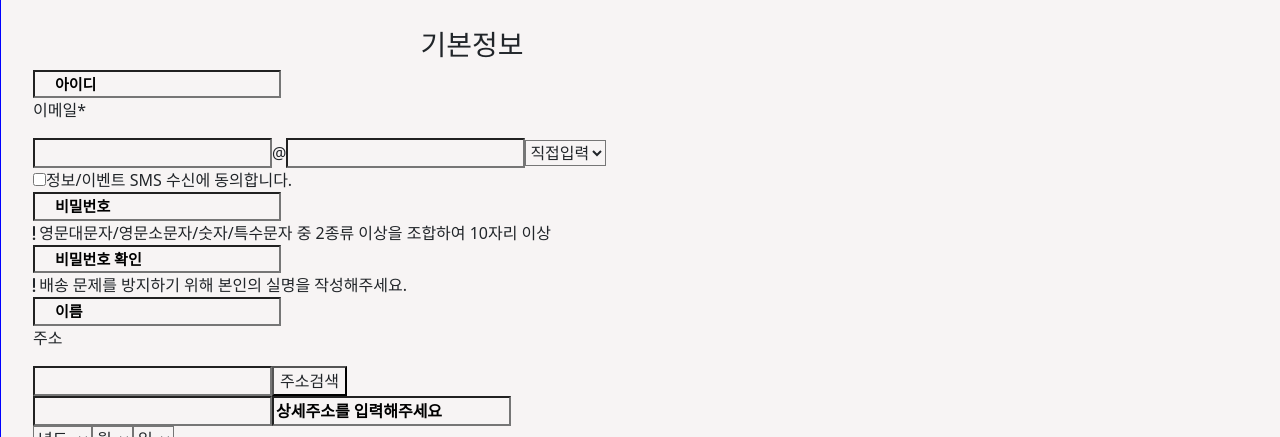
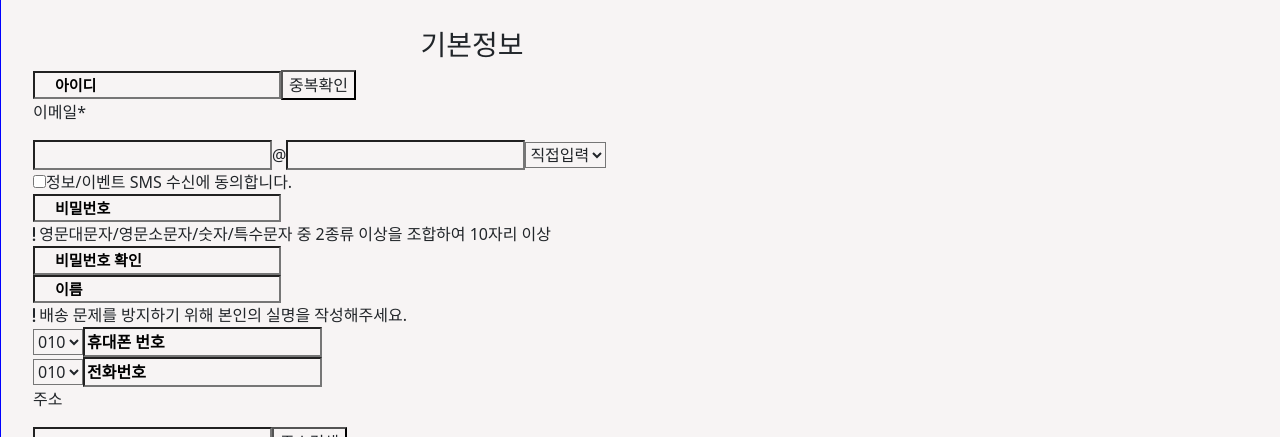
Before and after one commit to jung1111/everline, a React (Create React App) app in the folder front/: page /member/signup in a window 1280 px wide. Shown: the part 466-903 px from the top of the page. Built offline with nearby package versions, Linux system fonts and the light colour scheme.

Commit message:
commit kim 0530

```diff
--- a/front/src/pages/Login.jsx
+++ b/front/src/pages/Login.jsx
@@ -1,10 +1,12 @@
 import React, { useState, useRef } from "react";
-import { Link } from "react-router-dom";
+import { Link, useNavigate } from "react-router-dom";
+import axios from "axios";
 import { FontAwesomeIcon } from "@fortawesome/react-fontawesome";
 import { faComment, faN } from "@fortawesome/free-solid-svg-icons";
 import { faApple } from "@fortawesome/free-brands-svg-icons";
 
 export default function Login() {
+  const navigate = useNavigate();
   const userIdRef = useRef(null);
   const userPassRef = useRef(null);
   const [formData, setFormData] = useState({ userId: "", userPass: "" });
@@ -14,20 +16,34 @@ export default function Login() {
     setFormData({ ...formData, [name]: value });
   };
 
+  /**
+   * 로그인 버튼 클릭 - 서버연동
+   */
   const handleSubmit = (e) => {
-    //submit 버튼이 클릭했습니다. 이벤트!!!
     e.preventDefault();
 
     if (validataionCheck()) {
-      //validataionCheck() 결과가 true이면 서버전송
-      console.log(formData);
-
-      //서버전송 GET : 패킷(header) : url => axios.get()  ==> /:id
-      //서버전송 POST : 패킷(body) => axios.post()
+      const url = "http://127.0.0.1:8000/member/login";
+      axios({
+        method: "POST",
+        url: url,
+        data: formData,
+      })
+        .then((res) => {
+          console.log("result ->", res.data);
+          if (res.data.cnt === 1) {
+            alert("로그인 성공!!");
+            navigate("/"); //홈으로 이동
+          } else {
+            alert("로그인 실패, 다시 입력해주세요");
+            setFormData({ userId: "", userPass: "" });
+            userIdRef.current.focus();
+          }
+        })
+        .catch((error) => console.log(error));
     }
   };
 
-  //validataionCheck()
   const validataionCheck = () => {
     let checkFlag = true;
 
--- a/front/src/pages/Signup.jsx
+++ b/front/src/pages/Signup.jsx
@@ -10,6 +10,7 @@ import {
   validateCheck,
   changeEmailDomain,
 } from "../apis/validate.js";
+import SubTitle from "../components/SubTitle.jsx";
 
 export default function Signup() {
   const [formData, setFormData] = useState({
@@ -17,6 +18,10 @@ export default function Signup() {
     userPass: "",
     userPassCheck: "",
     userName: "",
+    mobileNumber1: "010",
+    mobileNumber2: "",
+    phoneNumber1: "",
+    phoneNumber2: "",
     emailId: "",
     emailDomain: "",
     snsSent: false,
@@ -36,6 +41,10 @@ export default function Signup() {
     userPassRef: useRef(null),
     userPassCheckRef: useRef(null),
     userNameRef: useRef(null),
+    mobileNumber1Ref: useRef(null),
+    mobileNumber2Ref: useRef(null),
+    phoneNumber1Ref: useRef(null),
+    phoneNumber2Ref: useRef(null),
     emailIdRef: useRef(null),
     emailDomainRef: useRef(null),
     snsSentRef: useRef(null),
@@ -49,11 +58,41 @@ export default function Signup() {
 
   const [mode, setMode] = useState("individual");
   const [isOpen, setIsOpen] = useState(false);
-  const [signupSuccess, setSignupSuccess] = useState(false);
 
   const handleChange = (e) => {
     const { name, value } = e.target;
     setFormData({ ...formData, [name]: value });
+  };
+
+  /**
+   * 아이디 중복체크
+   */
+  const handleIdCheck = () => {
+    if (refs.userIdRef.current.value == "") {
+      alert("아이디를 입력해주세요");
+      refs.userIdRef.current.focus();
+    } else {
+      const url = "http://127.0.0.1:8000/member/idCheck";
+      const userId = refs.userIdRef.current.value;
+      axios({
+        method: "post",
+        url: url,
+        data: { userId: userId },
+      })
+        .then((res) => {
+          console.log(res.data);
+          if (res.data.cnt === 1) {
+            alert("이미 사용중인 아이디 입니다. 다시 입력해주세요");
+            refs.userIdRef.current.focus();
+          } else {
+            alert("사용 가능한 아이디입니다.");
+            refs.emailIdRef.current.focus();
+          }
+        })
+        .catch(
+          (error) => console.error("Error:", error) // 디버그 로그
+        );
+    }
   };
 
   const handleSwitchMode = (newMode) => {
@@ -139,14 +178,23 @@ export default function Signup() {
   const handleSubmit = async () => {
     if (validateCheck(refs, formData)) {
       if (passCheck(refs)) {
-        const isSuccess = true;
-        setSignupSuccess(isSuccess);
-
-        if (isSuccess) {
-          console.log(formData)
-          alert("회원가입성공");
-          window.location.href = "/";
-        }
+        const url = "http://127.0.0.1:8000/member/signup";
+        axios({
+          method: "post",
+          url: url,
+          data: formData,
+        })
+          .then((res) => {
+            //console.log("result ->", res.data);
+            //console.log("formdata ->", formData);
+            if (res.data.cnt === 1) {
+              alert("회원가입성공");
+              window.location.href = "/member";
+            } else {
+              alert("회원가입 실패, 정보를 다시 입력하세요");
+            }
+          })
+          .catch();
       }
     }
   };
@@ -180,6 +228,9 @@ export default function Signup() {
                 onChange={handleChange}
                 ref={refs.userIdRef}
               />
+              <button type="button" onClick={handleIdCheck}>
+                중복확인
+              </button>
             </li>
             <li>
               <p>
@@ -253,12 +304,6 @@ export default function Signup() {
               />
             </li>
             <li>
-              <span>
-                <FontAwesomeIcon icon={faExclamation} /> 배송 문제를 방지하기
-                위해 본인의 실명을 작성해주세요.
-              </span>
-            </li>
-            <li>
               <input
                 type="text"
                 name="userName"
@@ -267,6 +312,46 @@ export default function Signup() {
                 value={formData.userName}
                 ref={refs.userNameRef}
                 onChange={handleChange}
+              />
+            </li>
+            <li>
+              <span>
+                <FontAwesomeIcon icon={faExclamation} /> 배송 문제를 방지하기
+                위해 본인의 실명을 작성해주세요.
+              </span>
+            </li>
+            <li>
+              {/* 필수전화번호 */}
+              <select name="mobileNumber1">
+                <option value="010">010</option>
+                <option value="011">011</option>
+                <option value="016">016</option>
+                <option value="017">017</option>
+              </select>
+              <input
+                type="text"
+                name="mobileNumber2"
+                value={formData.mobileNumber2}
+                onChange={handleChange}
+                ref={refs.mobileNumber2Ref}
+                placeholder="휴대폰 번호"
+              />
+            </li>
+            <li>
+              {/* 일반전화번호 */}
+              <select name="phoneNumber1">
+                <option value="010">010</option>
+                <option value="011">011</option>
+                <option value="016">016</option>
+                <option value="017">017</option>
+              </select>
+              <input
+                type="text"
+                name="phoneNumber2"
+                value={formData.phoneNumber2}
+                onChange={handleChange}
+                ref={refs.phoneNumber2Ref}
+                placeholder="전화번호"
               />
             </li>
             <li>
```
Also changed, not shown: front/src/components/SubTitle.jsx (+5 -7 lines), 1 other file (tests, documents, lock files or other folders).
